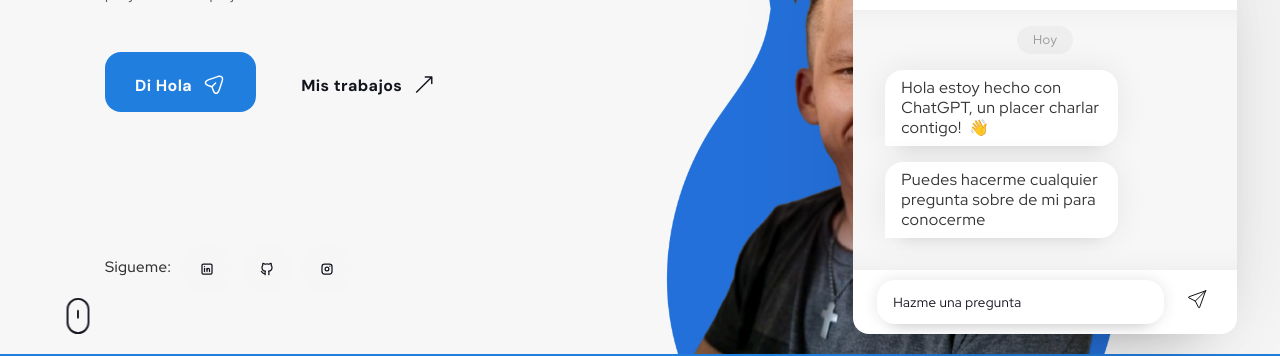
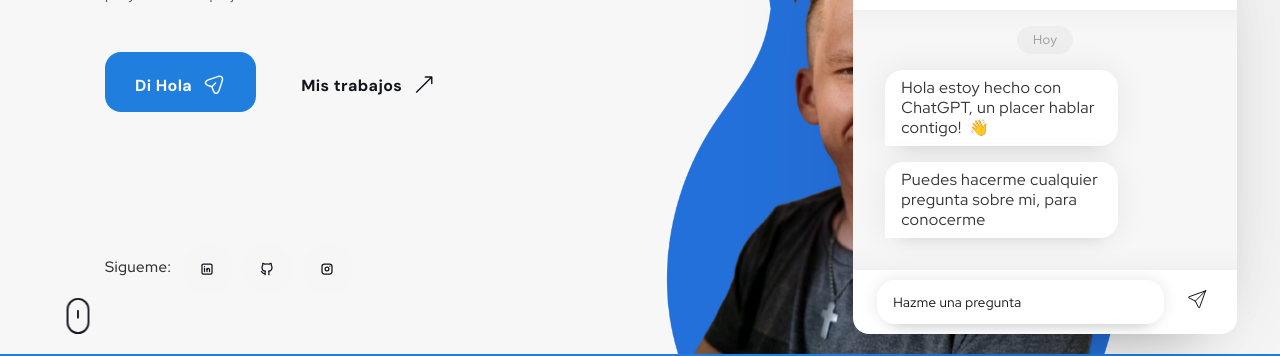
Before and after one commit to enzosaso/portfolio, a Next.js app: page / in a window 1280 px wide. Shown: the part 446-802 px from the top of the page. Built offline with nearby package versions, Linux system fonts and the light colour scheme; no server answers.

Commit message:
fix default text in chatbot

```diff
--- a/src/components/popup/ChatBot.js
+++ b/src/components/popup/ChatBot.js
@@ -34,12 +34,12 @@ const ChatBot = () => {
     {
       id: '1',
       type: 'bot',
-      text: 'Hola estoy hecho con ChatGPT, un placer charlar contigo!  👋'
+      text: 'Hola estoy hecho con ChatGPT, un placer hablar contigo!  👋'
     },
     {
       id: '2',
       type: 'bot',
-      text: 'Puedes hacerme cualquier pregunta sobre de mi para conocerme'
+      text: 'Puedes hacerme cualquier pregunta sobre mi, para conocerme'
     }
   ])
   const [inputText, setInputText] = useState('')
```
